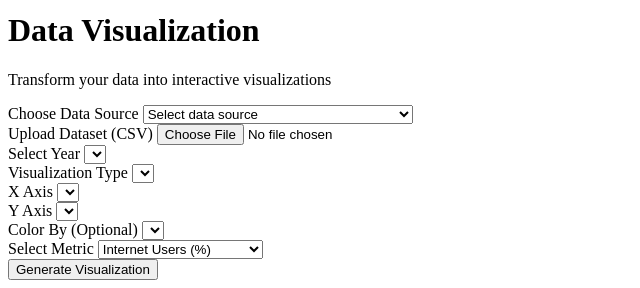
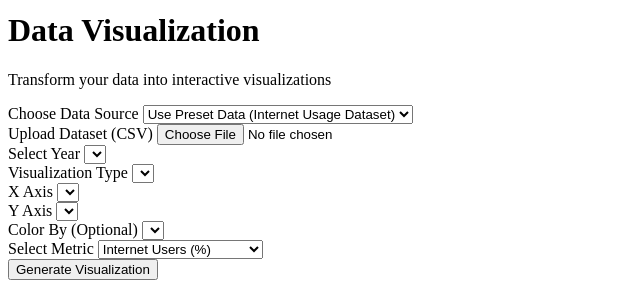
Before and after one commit to BilalMagg/Art-Gallery, a Flask app: template Apps/data_visualization/templates/index_data.html in a window 1280 px wide. Shown: the part 1321-1609 px from the top of the page, without its empty margins (0-640 px from the left). Run offline with Flask 3, Linux system fonts and the light colour scheme; the template is opened without the code that fills it, so the values that code supplies are empty; some libraries are stand-ins or nearby versions.

```diff
--- a/Apps/data_visualization/static/js/script.js
+++ b/Apps/data_visualization/static/js/script.js
@@ -33,7 +33,7 @@ document.addEventListener('DOMContentLoaded', function() {
     // Data source change handler
     dataSource.addEventListener('change', async function() {
         resetForm();
-
+        console.log("source")
         if (this.value === 'upload') {
             uploadSection.classList.remove('hidden');
             presetControls.classList.add('hidden');
--- a/Apps/data_visualization/templates/index_data.html
+++ b/Apps/data_visualization/templates/index_data.html
@@ -37,7 +37,6 @@
                 <div class="form-group">
                     <label for="dataSource">Choose Data Source</label>
                     <select id="dataSource" required>
-                        <option value="">Select data source</option>
                         <option value="preset">Use Preset Data (Internet Usage Dataset)</option>
                         <option value="upload">Upload Your Own Dataset</option>
                     </select>
```
